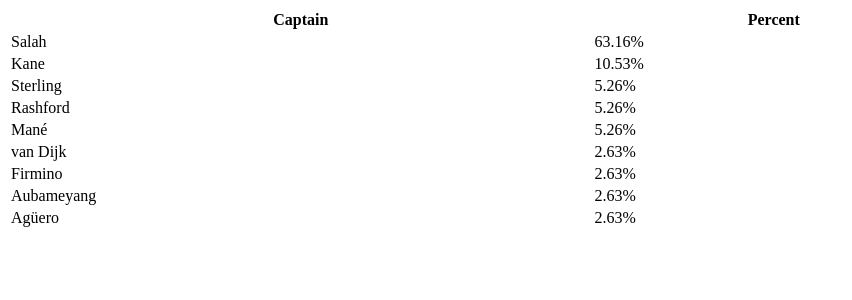
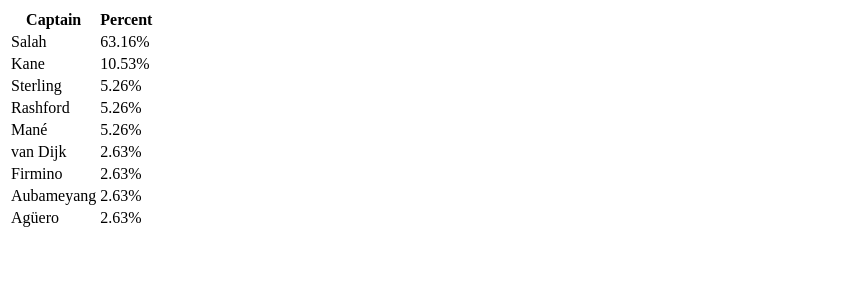
Before and after one commit to JohnRoelofse/FPL, a Flask app: page / in a window 1280 px wide. Shown: the top 300 px of the page, without its empty margins (0-852 px from the left). Run offline with Flask 2, Linux system fonts and the light colour scheme; data comes from the database, SQL or seed files in the repository.

Commit message:
Remove table styling

```diff
--- a/templates/welcome_page.html
+++ b/templates/welcome_page.html
@@ -4,7 +4,7 @@
         <title> Victor Moses Lawn</title>
     </head>
     <body>
-        <table style="width:75%">
+        <table>
             <tr>
                 <th>Captain</th>
                 <th>Percent</th>
```
